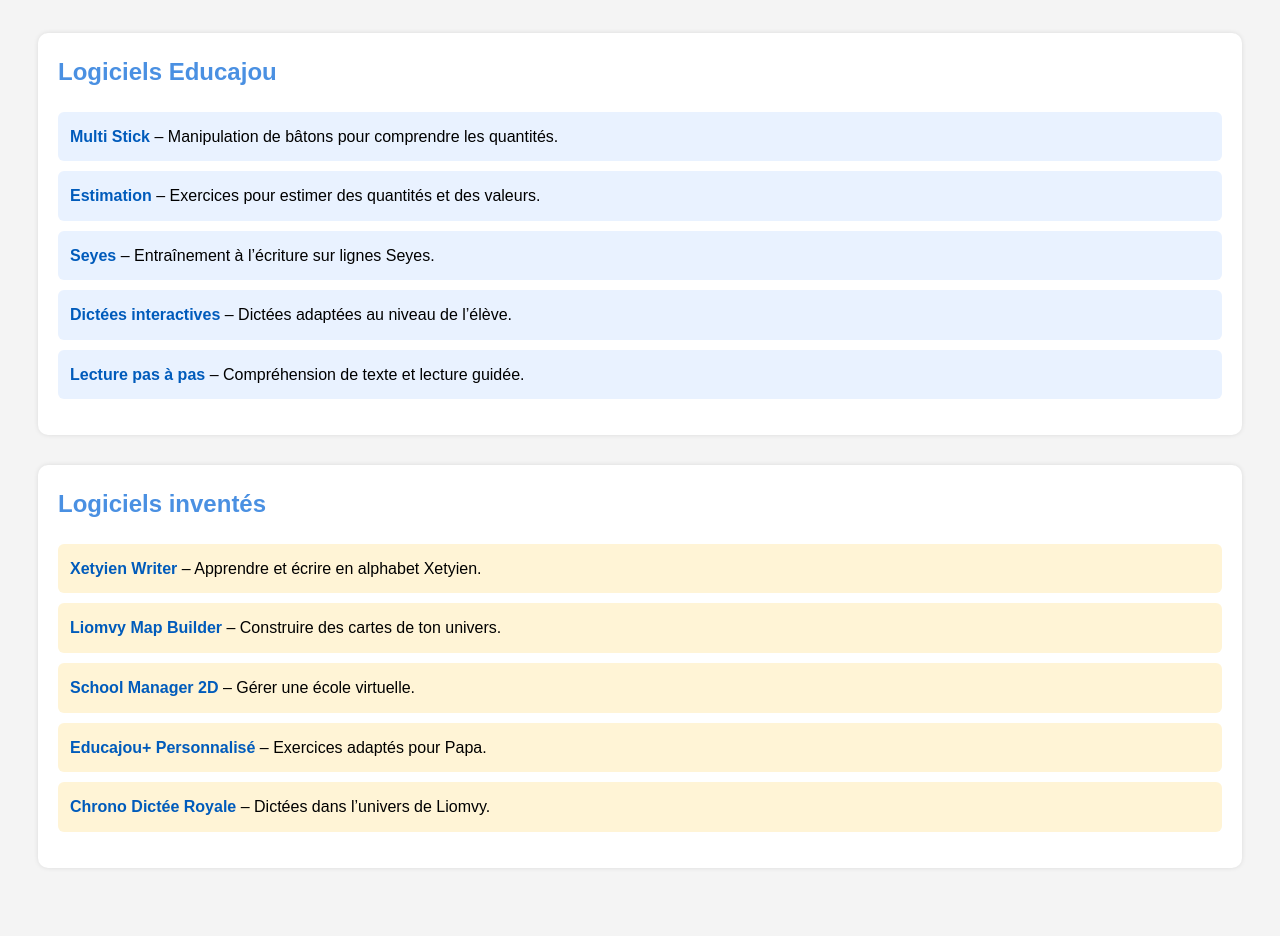
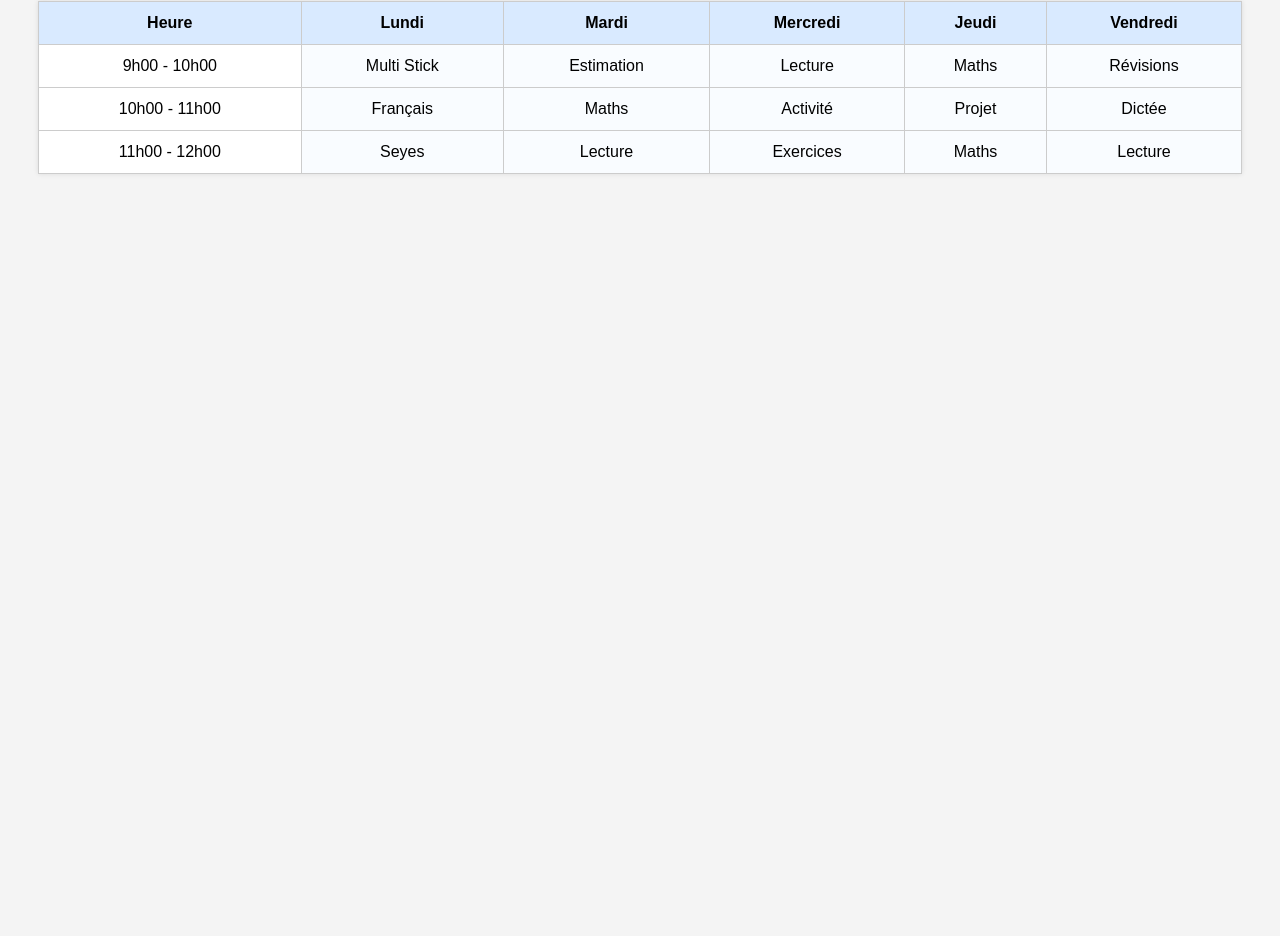
Before and after one commit to Timikoi/Ma-tres-Innovants, a plain HTML site: page logiciels/logiciels.html in a window 1280 px wide. Shown: the part 183-1119 px from the top of the page. After the commit the page ends 800 px from the top, so only its background shows below. Drawn offline with Linux system fonts and the light colour scheme.

Commit message:
Update logiciels.html

```diff
--- a/logiciels/logiciels.html
+++ b/logiciels/logiciels.html
@@ -2,57 +2,17 @@
 <html lang="fr">
 <head>
     <meta charset="UTF-8">
-    <title>Liste des logiciels</title>
+    <title>Emploi du temps élèves</title>
     <style>
         body {
             font-family: Arial, sans-serif;
             background: #f4f4f4;
             padding: 30px;
-            line-height: 1.6;
         }
 
         h1 {
             text-align: center;
-            margin-bottom: 40px;
-        }
-
-        .section {
-            background: white;
-            padding: 20px;
             margin-bottom: 30px;
-            border-radius: 10px;
-            box-shadow: 0 0 5px rgba(0,0,0,0.1);
-        }
-
-        h2 {
-            color: #4a90e2;
-            margin-top: 0;
-        }
-
-        ul {
-            list-style: none;
-            padding-left: 0;
-        }
-
-        li {
-            background: #e9f2ff;
-            padding: 12px;
-            margin-bottom: 10px;
-            border-radius: 6px;
-        }
-
-        .invented li {
-            background: #fff4d6;
-        }
-
-        a {
-            color: #005bbb;
-            font-weight: bold;
-            text-decoration: none;
-        }
-
-        a:hover {
-            text-decoration: underline;
         }
 
         .back {
@@ -65,95 +25,78 @@
             border-radius: 8px;
             font-weight: bold;
         }
+
+        table {
+            width: 100%;
+            border-collapse: collapse;
+            background: white;
+            box-shadow: 0 0 5px rgba(0,0,0,0.1);
+        }
+
+        th, td {
+            border: 1px solid #ccc;
+            padding: 12px;
+            text-align: center;
+        }
+
+        th {
+            background: #d9eaff;
+        }
+
+        td[contenteditable="true"] {
+            background: #f9fcff;
+            cursor: text;
+        }
+
+        td[contenteditable="true"]:focus {
+            outline: 2px solid #4a90e2;
+            background: #ffffff;
+        }
     </style>
 </head>
 <body>
 
     <a class="back" href="../index.html">Retour à l’accueil</a>
 
-    <h1>Liste des logiciels</h1>
+    <h1>Emploi du temps élèves (modifiable)</h1>
 
-    <!-- LOGICIELS EDUCAJOU -->
-    <div class="section">
-        <h2>Logiciels Educajou</h2>
-        <ul>
-            <li>
-                <a href="https://educajou.forge.apps.education.fr/multistick/?n=8" target="_blank">
-                    Multi Stick
-                </a>
-                – Manipulation de bâtons pour comprendre les quantités.
-            </li>
+    <table>
+        <tr>
+            <th>Heure</th>
+            <th>Lundi</th>
+            <th>Mardi</th>
+            <th>Mercredi</th>
+            <th>Jeudi</th>
+            <th>Vendredi</th>
+        </tr>
 
-            <li>
-                <a href="https://educajou.forge.apps.education.fr/estimation/?mode=qcm" target="_blank">
-                    Estimation
-                </a>
-                – Exercices pour estimer des quantités et des valeurs.
-            </li>
+        <tr>
+            <td>9h00 - 10h00</td>
+            <td contenteditable="true">Multi Stick</td>
+            <td contenteditable="true">Estimation</td>
+            <td contenteditable="true">Lecture</td>
+            <td contenteditable="true">Maths</td>
+            <td contenteditable="true">Révisions</td>
+        </tr>
 
-            <li>
-                <a href="https://educajou.forge.apps.education.fr/seyes/" target="_blank">
-                    Seyes
-                </a>
-                – Entraînement à l’écriture sur lignes Seyes.
-            </li>
+        <tr>
+            <td>10h00 - 11h00</td>
+            <td contenteditable="true">Français</td>
+            <td contenteditable="true">Maths</td>
+            <td contenteditable="true">Activité</td>
+            <td contenteditable="true">Projet</td>
+            <td contenteditable="true">Dictée</td>
+        </tr>
 
-            <li>
-                <a href="https://educajou.apps.education.fr/dictees/" target="_blank">
-                    Dictées interactives
-                </a>
-                – Dictées adaptées au niveau de l’élève.
-            </li>
-
-            <li>
-                <a href="https://educajou.apps.education.fr/lecture/" target="_blank">
-                    Lecture pas à pas
-                </a>
-                – Compréhension de texte et lecture guidée.
-            </li>
-        </ul>
-    </div>
-
-    <!-- LOGICIELS INVENTÉS -->
-    <div class="section invented">
-        <h2>Logiciels inventés</h2>
-        <ul>
-            <li>
-                <a href="xetyien-writer.html">
-                    Xetyien Writer
-                </a>
-                – Apprendre et écrire en alphabet Xetyien.
-            </li>
-
-            <li>
-                <a href="liomvy-map-builder.html">
-                    Liomvy Map Builder
-                </a>
-                – Construire des cartes de ton univers.
-            </li>
-
-            <li>
-                <a href="school-manager.html">
-                    School Manager 2D
-                </a>
-                – Gérer une école virtuelle.
-            </li>
-
-            <li>
-                <a href="educajou-plus.html">
-                    Educajou+ Personnalisé
-                </a>
-                – Exercices adaptés pour Papa.
-            </li>
-
-            <li>
-                <a href="chrono-dictee-royale.html">
-                    Chrono Dictée Royale
-                </a>
-                – Dictées dans l’univers de Liomvy.
-            </li>
-        </ul>
-    </div>
+        <tr>
+            <td>11h00 - 12h00</td>
+            <td contenteditable="true">Seyes</td>
+            <td contenteditable="true">Lecture</td>
+            <td contenteditable="true">Exercices</td>
+            <td contenteditable="true">Maths</td>
+            <td contenteditable="true">Lecture</td>
+        </tr>
+    </table>
 
 </body>
 </html>
```
